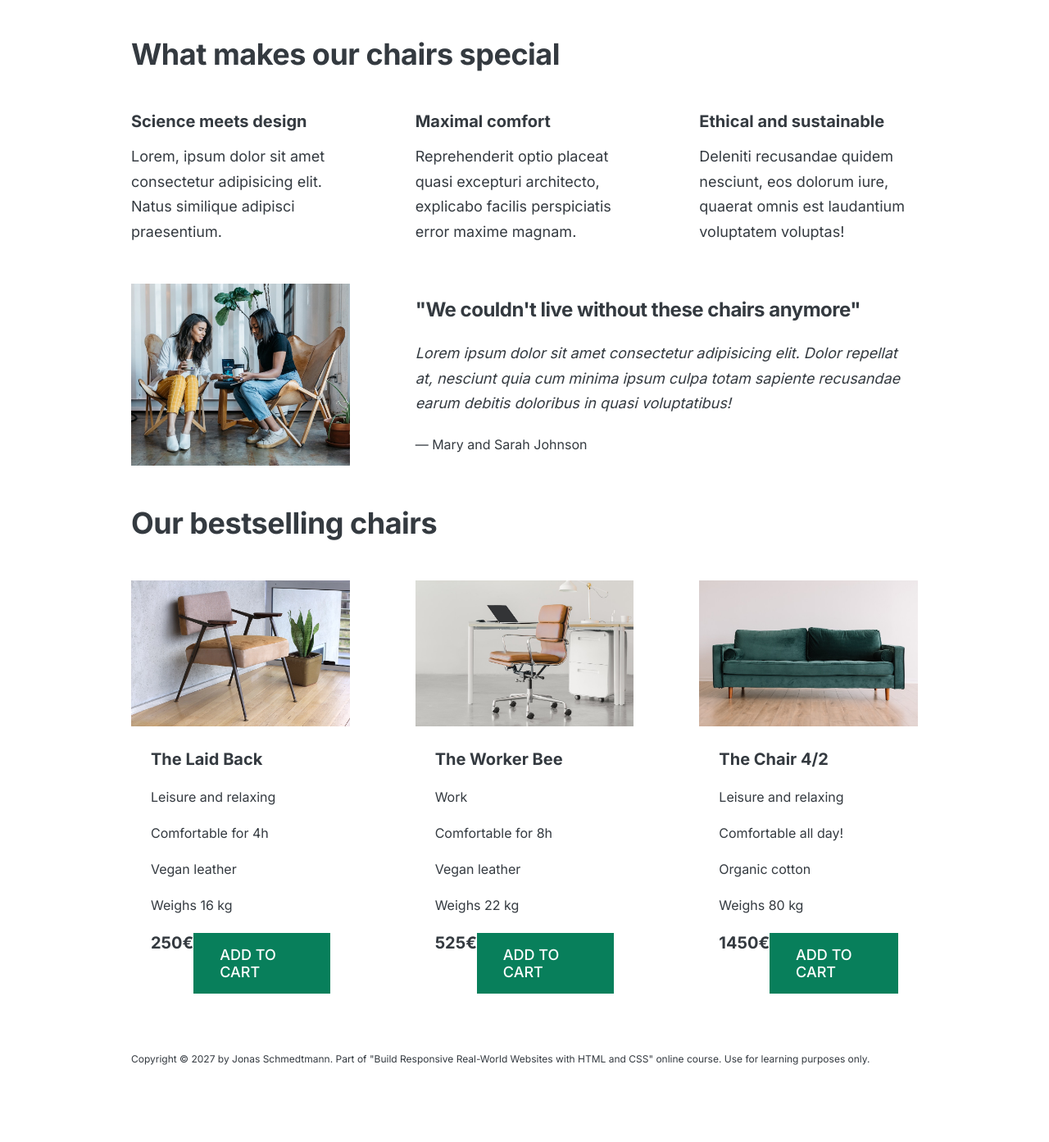
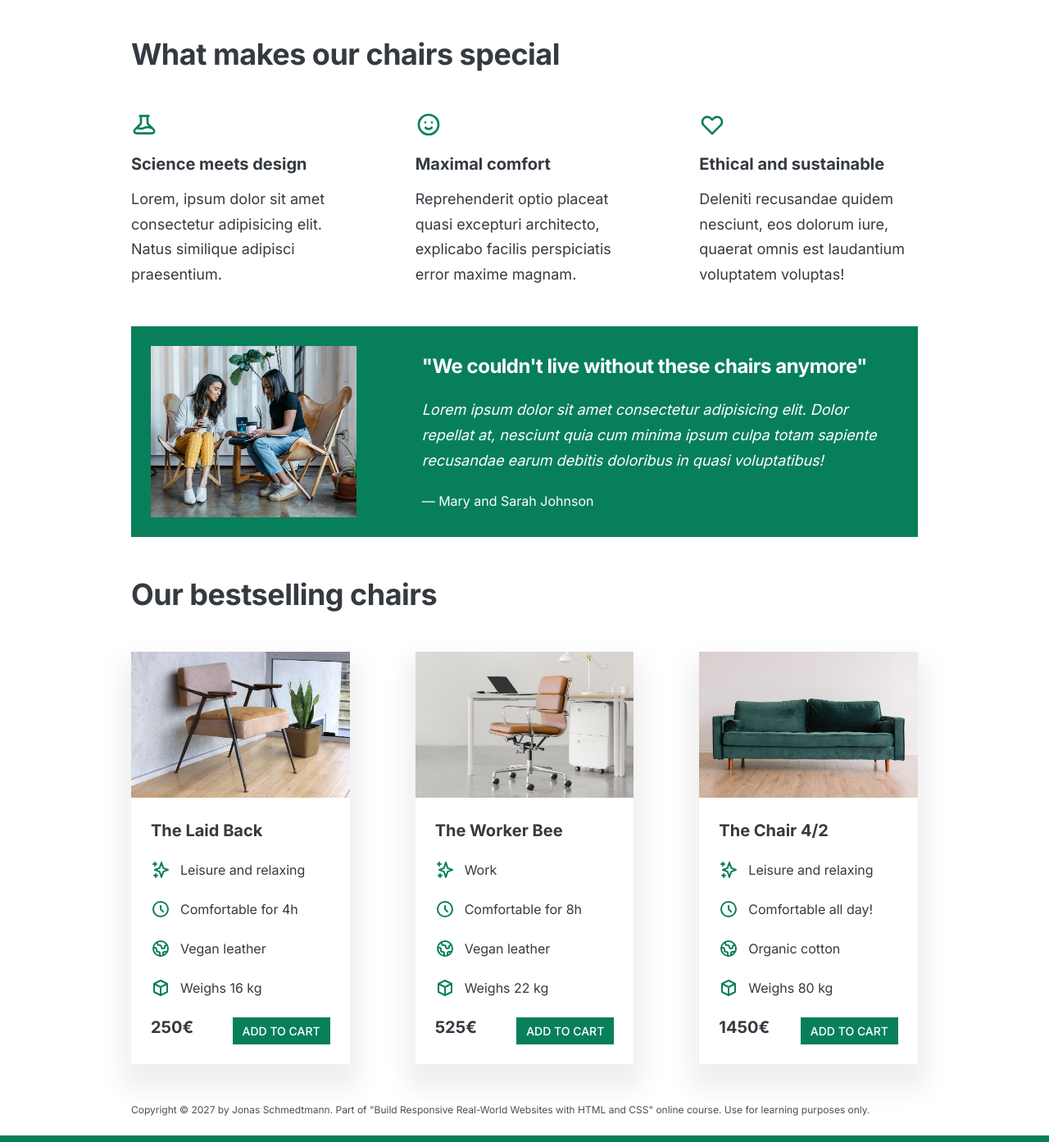
Before and after one commit to Leo3965/Learning, a PHP site: page / in a window 1280 px wide. Shown: the part 492-1885 px from the top of the page at 82% size. Before the commit the page ends 1791 px from the top, so only its background shows below. Run offline with PHP 8.4, Linux system fonts and the light colour scheme.

Commit message:
css how to use shadows

```diff
--- a/Frontend/html-css-course-master/starter/05-Design/index.html
+++ b/Frontend/html-css-course-master/starter/05-Design/index.html
@@ -31,6 +31,15 @@
         <h2>What makes our chairs special</h2>
         <div class="grid-3-cols">
           <div>
+            <svg
+                    xmlns="http://www.w3.org/2000/svg"
+                    class="features-icon"
+                    fill="none"
+                    viewBox="0 0 24 24"
+                    stroke="currentColor"
+            >
+              <path stroke-linecap="round" stroke-linejoin="round" stroke-width="2" d="M19.428 15.428a2 2 0 00-1.022-.547l-2.387-.477a6 6 0 00-3.86.517l-.318.158a6 6 0 01-3.86.517L6.05 15.21a2 2 0 00-1.806.547M8 4h8l-1 1v5.172a2 2 0 00.586 1.414l5 5c1.26 1.26.367 3.414-1.415 3.414H4.828c-1.782 0-2.674-2.154-1.414-3.414l5-5A2 2 0 009 10.172V5L8 4z" />
+            </svg>
             <p class="features-title"><strong>Science meets design</strong></p>
             <p class="features-text">
               Lorem, ipsum dolor sit amet consectetur adipisicing elit. Natus
@@ -39,6 +48,15 @@
           </div>
 
           <div>
+            <svg
+                    xmlns="http://www.w3.org/2000/svg"
+                    class="features-icon"
+                    fill="none"
+                    viewBox="0 0 24 24"
+                    stroke="currentColor"
+            >
+              <path stroke-linecap="round" stroke-linejoin="round" stroke-width="2" d="M14.828 14.828a4 4 0 01-5.656 0M9 10h.01M15 10h.01M21 12a9 9 0 11-18 0 9 9 0 0118 0z" />
+            </svg>
             <p class="features-title">
               <strong>Maximal comfort</strong>
             </p>
@@ -49,6 +67,15 @@
           </div>
 
           <div>
+            <svg
+                    xmlns="http://www.w3.org/2000/svg"
+                    class="features-icon"
+                    fill="none"
+                    viewBox="0 0 24 24"
+                    stroke="currentColor"
+            >
+              <path stroke-linecap="round" stroke-linejoin="round" stroke-width="2" d="M4.318 6.318a4.5 4.5 0 000 6.364L12 20.364l7.682-7.682a4.5 4.5 0 00-6.364-6.364L12 7.636l-1.318-1.318a4.5 4.5 0 00-6.364 0z" />
+            </svg>
             <p class="features-title">
               <strong>Ethical and sustainable</strong>
             </p>
@@ -85,15 +112,27 @@
               <ul class="chair-details">
                 <li>
                   <!-- Span is a generic INLINE text element, it doesn't have any meaning. It's like a div element, but inline -->
+                  <svg xmlns="http://www.w3.org/2000/svg" class="chair-icon" fill="none" viewBox="0 0 24 24" stroke="currentColor">
+                    <path stroke-linecap="round" stroke-linejoin="round" stroke-width="2" d="M5 3v4M3 5h4M6 17v4m-2-2h4m5-16l2.286 6.857L21 12l-5.714 2.143L13 21l-2.286-6.857L5 12l5.714-2.143L13 3z" />
+                  </svg>
                   <span>Leisure and relaxing</span>
                 </li>
                 <li>
+                  <svg xmlns="http://www.w3.org/2000/svg" class="chair-icon" fill="none" viewBox="0 0 24 24" stroke="currentColor">
+                    <path stroke-linecap="round" stroke-linejoin="round" stroke-width="2" d="M12 8v4l3 3m6-3a9 9 0 11-18 0 9 9 0 0118 0z" />
+                  </svg>
                   <span>Comfortable for 4h</span>
                 </li>
                 <li>
+                  <svg xmlns="http://www.w3.org/2000/svg" class="chair-icon" fill="none" viewBox="0 0 24 24" stroke="currentColor">
+                    <path stroke-linecap="round" stroke-linejoin="round" stroke-width="2" d="M3.055 11H5a2 2 0 012 2v1a2 2 0 002 2 2 2 0 012 2v2.945M8 3.935V5.5A2.5 2.5 0 0010.5 8h.5a2 2 0 012 2 2 2 0 104 0 2 2 0 012-2h1.064M15 20.488V18a2 2 0 012-2h3.064M21 12a9 9 0 11-18 0 9 9 0 0118 0z" />
+                  </svg>
                   <span>Vegan leather</span>
                 </li>
                 <li>
+                  <svg xmlns="http://www.w3.org/2000/svg" class="chair-icon" fill="none" viewBox="0 0 24 24" stroke="currentColor">
+                    <path stroke-linecap="round" stroke-linejoin="round" stroke-width="2" d="M20 7l-8-4-8 4m16 0l-8 4m8-4v10l-8 4m0-10L4 7m8 4v10M4 7v10l8 4" />
+                  </svg>
                   <span>Weighs 16 kg</span>
                 </li>
               </ul>
@@ -110,15 +149,27 @@
               <h3>The Worker Bee</h3>
               <ul class="chair-details">
                 <li>
+                  <svg xmlns="http://www.w3.org/2000/svg" class="chair-icon" fill="none" viewBox="0 0 24 24" stroke="currentColor">
+                    <path stroke-linecap="round" stroke-linejoin="round" stroke-width="2" d="M5 3v4M3 5h4M6 17v4m-2-2h4m5-16l2.286 6.857L21 12l-5.714 2.143L13 21l-2.286-6.857L5 12l5.714-2.143L13 3z" />
+                  </svg>
                   <span>Work</span>
                 </li>
                 <li>
+                  <svg xmlns="http://www.w3.org/2000/svg" class="chair-icon" fill="none" viewBox="0 0 24 24" stroke="currentColor">
+                    <path stroke-linecap="round" stroke-linejoin="round" stroke-width="2" d="M12 8v4l3 3m6-3a9 9 0 11-18 0 9 9 0 0118 0z" />
+                  </svg>
                   <span>Comfortable for 8h</span>
                 </li>
                 <li>
+                  <svg xmlns="http://www.w3.org/2000/svg" class="chair-icon" fill="none" viewBox="0 0 24 24" stroke="currentColor">
+                    <path stroke-linecap="round" stroke-linejoin="round" stroke-width="2" d="M3.055 11H5a2 2 0 012 2v1a2 2 0 002 2 2 2 0 012 2v2.945M8 3.935V5.5A2.5 2.5 0 0010.5 8h.5a2 2 0 012 2 2 2 0 104 0 2 2 0 012-2h1.064M15 20.488V18a2 2 0 012-2h3.064M21 12a9 9 0 11-18 0 9 9 0 0118 0z" />
+                  </svg>
                   <span>Vegan leather</span>
                 </li>
                 <li>
+                  <svg xmlns="http://www.w3.org/2000/svg" class="chair-icon" fill="none" viewBox="0 0 24 24" stroke="currentColor">
+                    <path stroke-linecap="round" stroke-linejoin="round" stroke-width="2" d="M20 7l-8-4-8 4m16 0l-8 4m8-4v10l-8 4m0-10L4 7m8 4v10M4 7v10l8 4" />
+                  </svg>
                   <span>Weighs 22 kg</span>
                 </li>
               </ul>
@@ -135,15 +186,27 @@
               <h3>The Chair 4/2</h3>
               <ul class="chair-details">
                 <li>
+                  <svg xmlns="http://www.w3.org/2000/svg" class="chair-icon" fill="none" viewBox="0 0 24 24" stroke="currentColor">
+                    <path stroke-linecap="round" stroke-linejoin="round" stroke-width="2" d="M5 3v4M3 5h4M6 17v4m-2-2h4m5-16l2.286 6.857L21 12l-5.714 2.143L13 21l-2.286-6.857L5 12l5.714-2.143L13 3z" />
+                  </svg>
                   <span>Leisure and relaxing</span>
                 </li>
                 <li>
+                  <svg xmlns="http://www.w3.org/2000/svg" class="chair-icon" fill="none" viewBox="0 0 24 24" stroke="currentColor">
+                    <path stroke-linecap="round" stroke-linejoin="round" stroke-width="2" d="M12 8v4l3 3m6-3a9 9 0 11-18 0 9 9 0 0118 0z" />
+                  </svg>
                   <span>Comfortable all day!</span>
                 </li>
                 <li>
+                  <svg xmlns="http://www.w3.org/2000/svg" class="chair-icon" fill="none" viewBox="0 0 24 24" stroke="currentColor">
+                    <path stroke-linecap="round" stroke-linejoin="round" stroke-width="2" d="M3.055 11H5a2 2 0 012 2v1a2 2 0 002 2 2 2 0 012 2v2.945M8 3.935V5.5A2.5 2.5 0 0010.5 8h.5a2 2 0 012 2 2 2 0 104 0 2 2 0 012-2h1.064M15 20.488V18a2 2 0 012-2h3.064M21 12a9 9 0 11-18 0 9 9 0 0118 0z" />
+                  </svg>
                   <span>Organic cotton</span>
                 </li>
                 <li>
+                  <svg xmlns="http://www.w3.org/2000/svg" class="chair-icon" fill="none" viewBox="0 0 24 24" stroke="currentColor">
+                    <path stroke-linecap="round" stroke-linejoin="round" stroke-width="2" d="M20 7l-8-4-8 4m16 0l-8 4m8-4v10l-8 4m0-10L4 7m8 4v10M4 7v10l8 4" />
+                  </svg>
                   <span>Weighs 80 kg</span>
                 </li>
               </ul>
--- a/Frontend/html-css-course-master/starter/05-Design/style.css
+++ b/Frontend/html-css-course-master/starter/05-Design/style.css
@@ -23,6 +23,7 @@
 body {
   font-family: 'Inter', sans-serif;
   color: #343a40;
+  border-bottom: 8px solid #087f5b;
 }
 
 .container {
@@ -50,11 +51,8 @@
   background-color: #087f5b;
   color: #fff;
   font-weight: 500;
-  font-size: 18px;
   text-decoration: none;
   text-transform: uppercase;
-
-  padding: 16px 32px;
   display: inline-block;
 }
 
@@ -62,6 +60,15 @@
   background-color: #099268;
 }
 
+.btn--big {
+  font-size: 18px;
+  padding: 16px 32px;
+}
+
+.btn--small {
+  font-size: 14px;
+  padding: 8px 12px;
+}
 /* ------------------------ */
 /* COMPONENT STYLES */
 /* ------------------------ */
@@ -86,6 +93,8 @@
   line-height: 1.1;
   letter-spacing: -1px;
   /* 44 / 52 / 62*/
+
+  /*text-shadow: 0 5px 10px rgba(0, 0, 0, 0.05);*/
 }
 
 .header-text {
@@ -98,6 +107,10 @@
 
 /* FEATURES */
 .features-icon {
+  stroke: #087f5b;
+  width: 32px;
+  height: 32px;
+  margin-bottom: 16px;
 }
 
 .features-title {
@@ -112,6 +125,9 @@
 
 /* TESTIMONIAL */
 .testimonial-section {
+  background-color: #087f5b;
+  color: #fff;
+  padding: 24px;
 }
 
 .testimonial-box {
@@ -132,6 +148,10 @@
 }
 
 /* CHAIRS */
+.chair {
+  box-shadow: 0 20px 30px 10px rgba(0, 0, 0, 0.07);
+}
+
 .chair-box {
   padding: 24px;
 }
@@ -158,6 +178,9 @@
 }
 
 .chair-icon {
+  stroke: #087f5b;
+  width: 24px;
+  height: 24px;
 }
 
 .chair-price {
@@ -169,4 +192,5 @@
 footer {
   margin-bottom: 24px;
   font-size: 12px;
+  color: #495057;
 }
```
